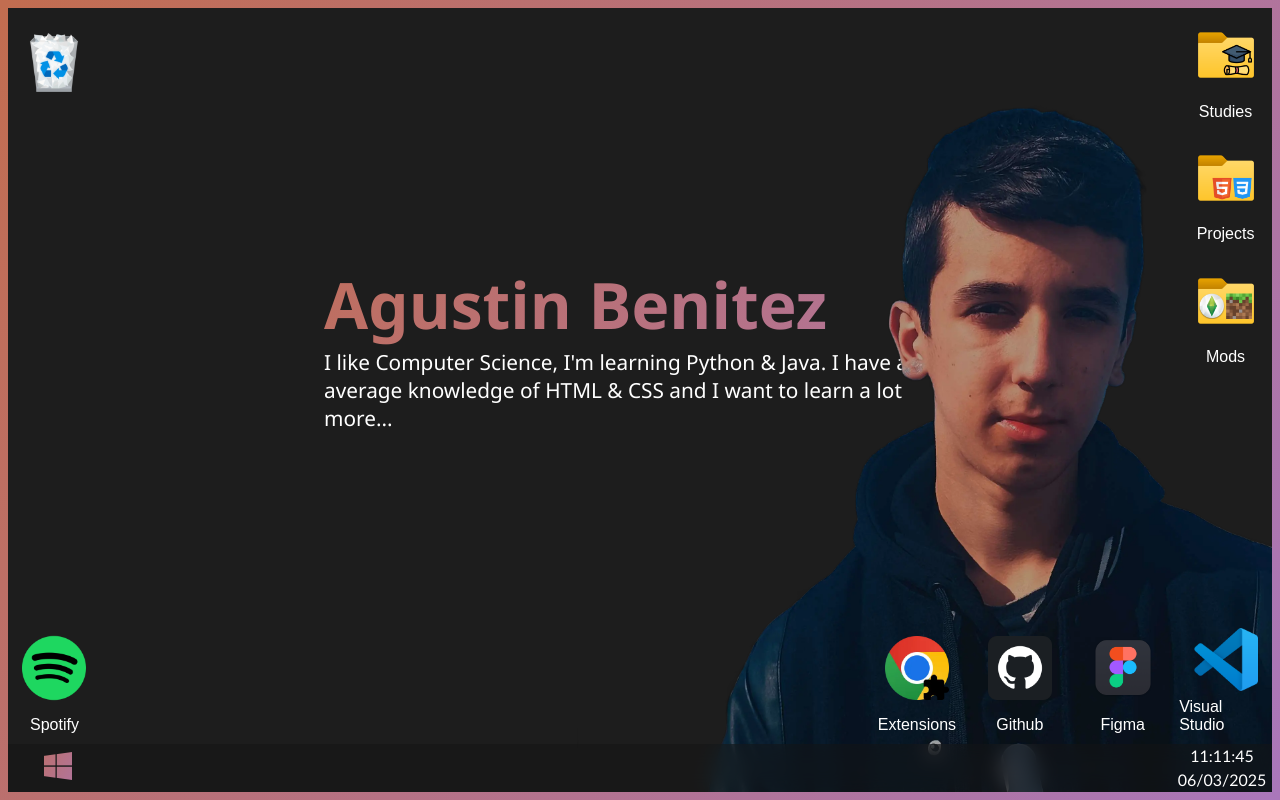
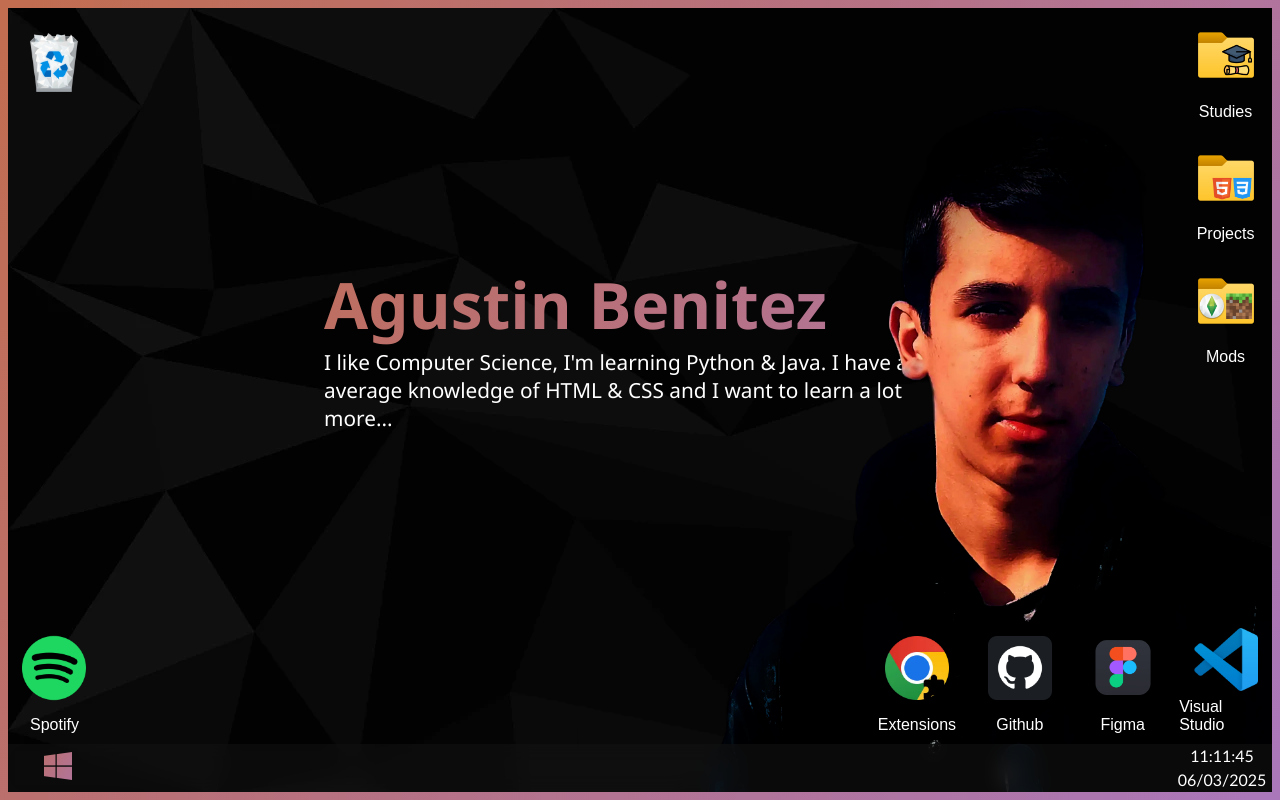
Before and after one commit to AgustinBeniteez/agustinbeniteez.github.io, a PHP site: page / in a window 1280 px wide. Run offline with PHP 8.4, Linux system fonts and the light colour scheme.

Commit message:
06-03-2025.5

```diff
--- a/style/estructura.css
+++ b/style/estructura.css
@@ -96,7 +96,7 @@ article {
   display: flex;
   height: 100%;
   width: 100%;
-  background-color: var(--color-primario);
+  background-image: url('/src/fondo.webp');
   z-index: -1;
   flex-direction: column;
   flex-wrap: nowrap;
```
Also changed, not shown: src/agustheking.webp, src/fondo.webp (added).
